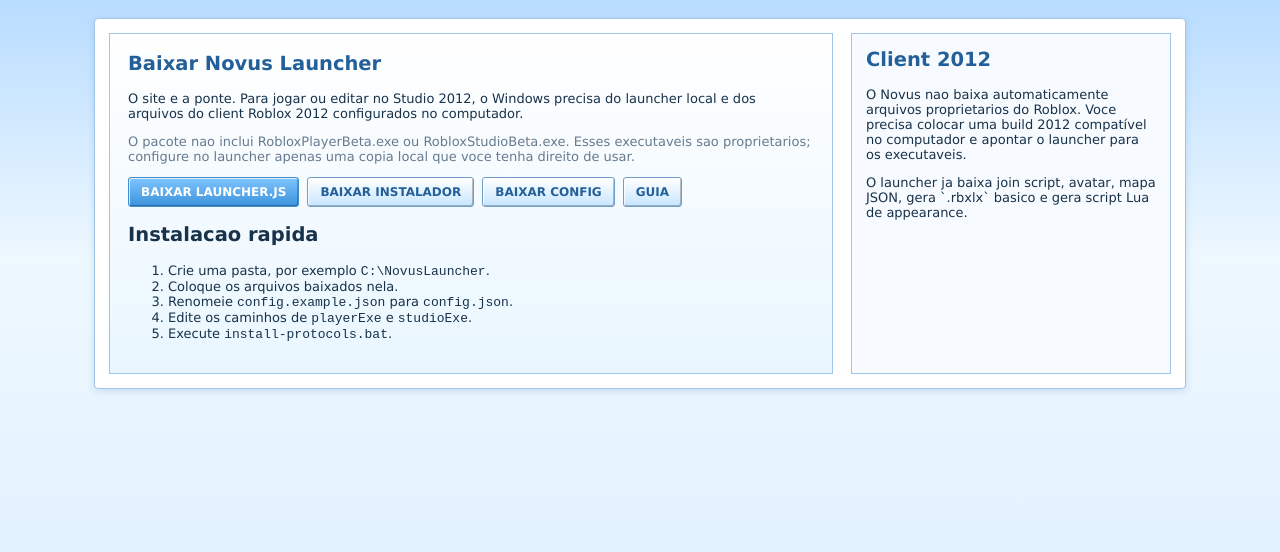
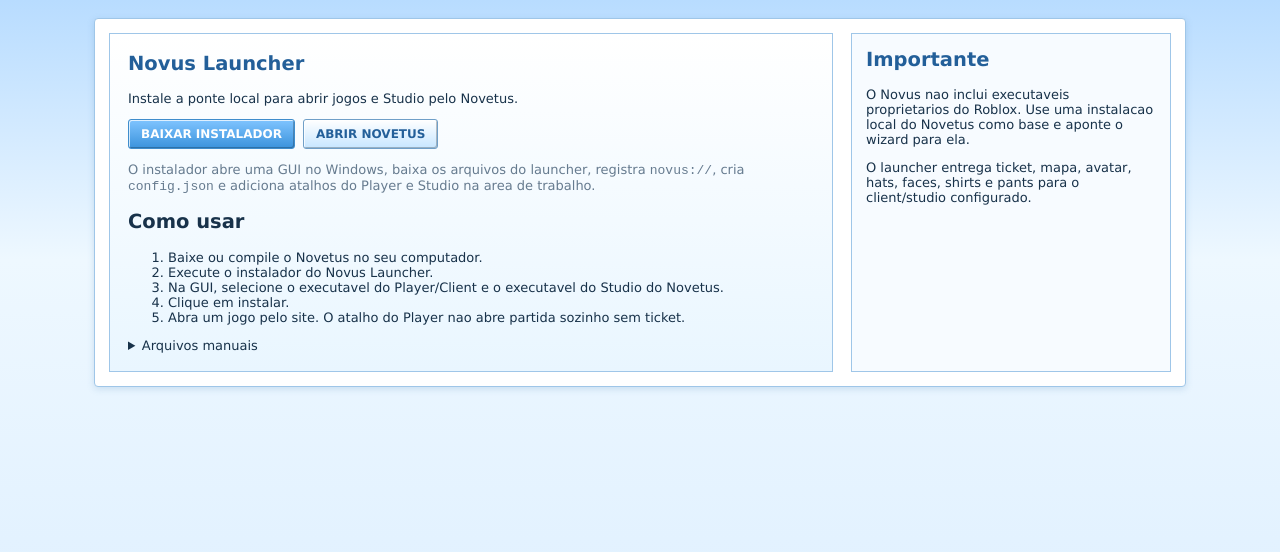
Before and after one commit to Davzxt/NovusWorlds, a website: page public/download.html in a window 1280 px wide. Drawn offline with Linux system fonts and the light colour scheme; no server answers.

Commit message:
Add GUI installer for Novus launcher

```diff
--- a/public/download.html
+++ b/public/download.html
@@ -12,28 +12,30 @@
   <main class="wrap">
     <section class="panel legacy-launch">
       <div class="legacy-card">
-        <h1>Baixar Novus Launcher</h1>
-        <p>O site e a ponte. Para jogar ou editar no Studio 2012, o Windows precisa do launcher local e dos arquivos do client Roblox 2012 configurados no computador.</p>
-        <p class="muted">O pacote nao inclui RobloxPlayerBeta.exe ou RobloxStudioBeta.exe. Esses executaveis sao proprietarios; configure no launcher apenas uma copia local que voce tenha direito de usar.</p>
+        <h1>Novus Launcher</h1>
+        <p>Instale a ponte local para abrir jogos e Studio pelo Novetus.</p>
         <div class="legacy-actions">
-          <a class="btn" href="/download/launcher/launcher.js" download>Baixar launcher.js</a>
-          <a class="btn secondary" href="/download/launcher/install-protocols.bat" download>Baixar instalador</a>
-          <a class="btn secondary" href="/download/launcher/config.example.json" download>Baixar config</a>
-          <a class="btn secondary" href="/download/launcher/README.md" download>Guia</a>
+          <a class="btn" href="/download/NovusLauncherSetup.exe" download>Baixar instalador</a>
+          <a class="btn secondary" href="https://github.com/Novetus/Novetus_src" target="_blank" rel="noopener">Abrir Novetus</a>
         </div>
-        <h2>Instalacao rapida</h2>
+        <p class="muted">O instalador abre uma GUI no Windows, baixa os arquivos do launcher, registra <code>novus://</code>, cria <code>config.json</code> e adiciona atalhos do Player e Studio na area de trabalho.</p>
+        <h2>Como usar</h2>
         <ol>
-          <li>Crie uma pasta, por exemplo <code>C:\NovusLauncher</code>.</li>
-          <li>Coloque os arquivos baixados nela.</li>
-          <li>Renomeie <code>config.example.json</code> para <code>config.json</code>.</li>
-          <li>Edite os caminhos de <code>playerExe</code> e <code>studioExe</code>.</li>
-          <li>Execute <code>install-protocols.bat</code>.</li>
+          <li>Baixe ou compile o Novetus no seu computador.</li>
+          <li>Execute o instalador do Novus Launcher.</li>
+          <li>Na GUI, selecione o executavel do Player/Client e o executavel do Studio do Novetus.</li>
+          <li>Clique em instalar.</li>
+          <li>Abra um jogo pelo site. O atalho do Player nao abre partida sozinho sem ticket.</li>
         </ol>
+        <details>
+          <summary>Arquivos manuais</summary>
+          <p><a href="/download/launcher/launcher.js" download>launcher.js</a> | <a href="/download/launcher/config.example.json" download>config.example.json</a> | <a href="/download/launcher/README.md" download>README.md</a></p>
+        </details>
       </div>
       <aside class="legacy-note">
-        <h2>Client 2012</h2>
-        <p>O Novus nao baixa automaticamente arquivos proprietarios do Roblox. Voce precisa colocar uma build 2012 compatível no computador e apontar o launcher para os executaveis.</p>
-        <p>O launcher ja baixa join script, avatar, mapa JSON, gera `.rbxlx` basico e gera script Lua de appearance.</p>
+        <h2>Importante</h2>
+        <p>O Novus nao inclui executaveis proprietarios do Roblox. Use uma instalacao local do Novetus como base e aponte o wizard para ela.</p>
+        <p>O launcher entrega ticket, mapa, avatar, hats, faces, shirts e pants para o client/studio configurado.</p>
       </aside>
     </section>
   </main>
```
Also changed, not shown: launcher/README.md, 4 other files.
